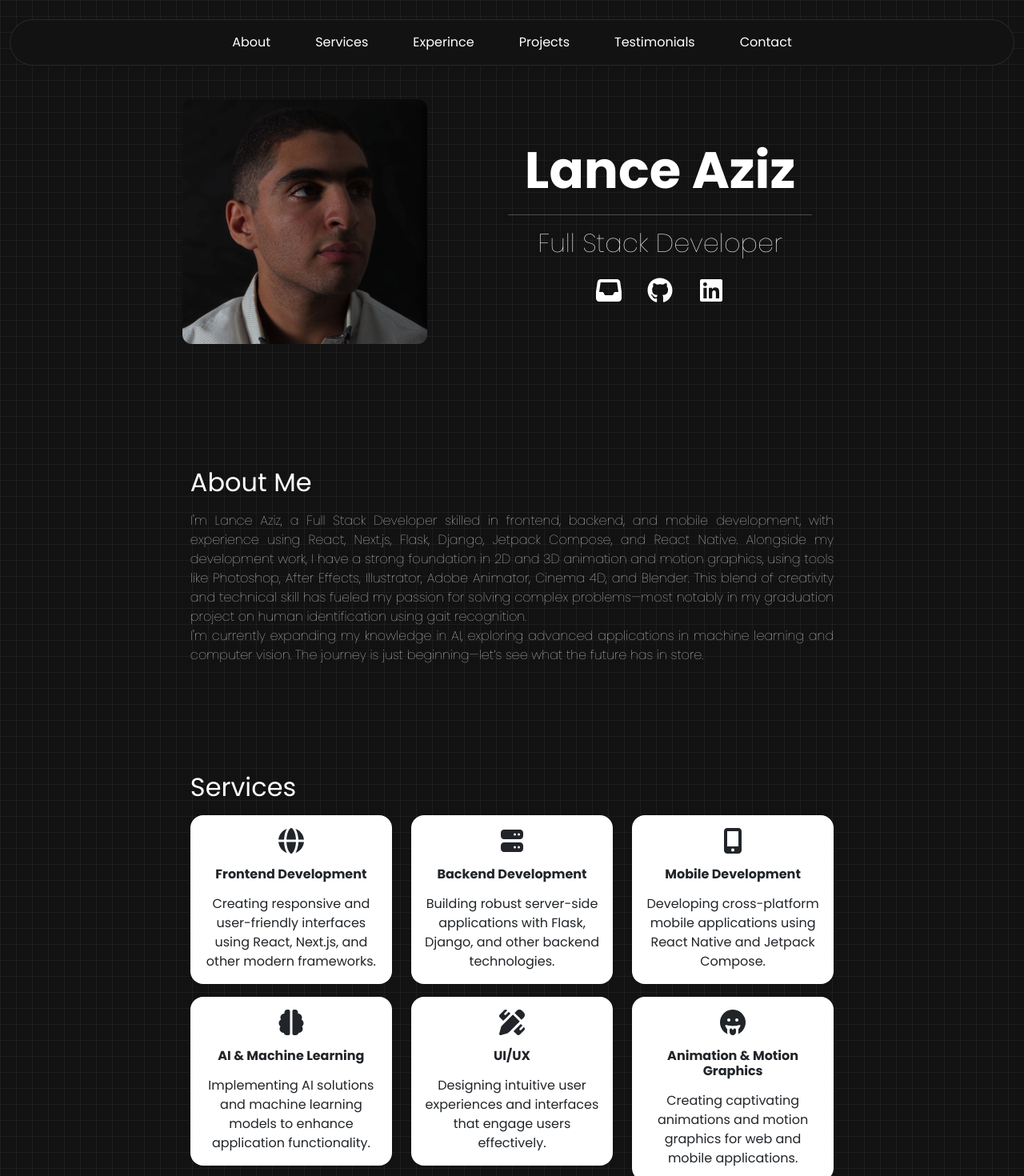
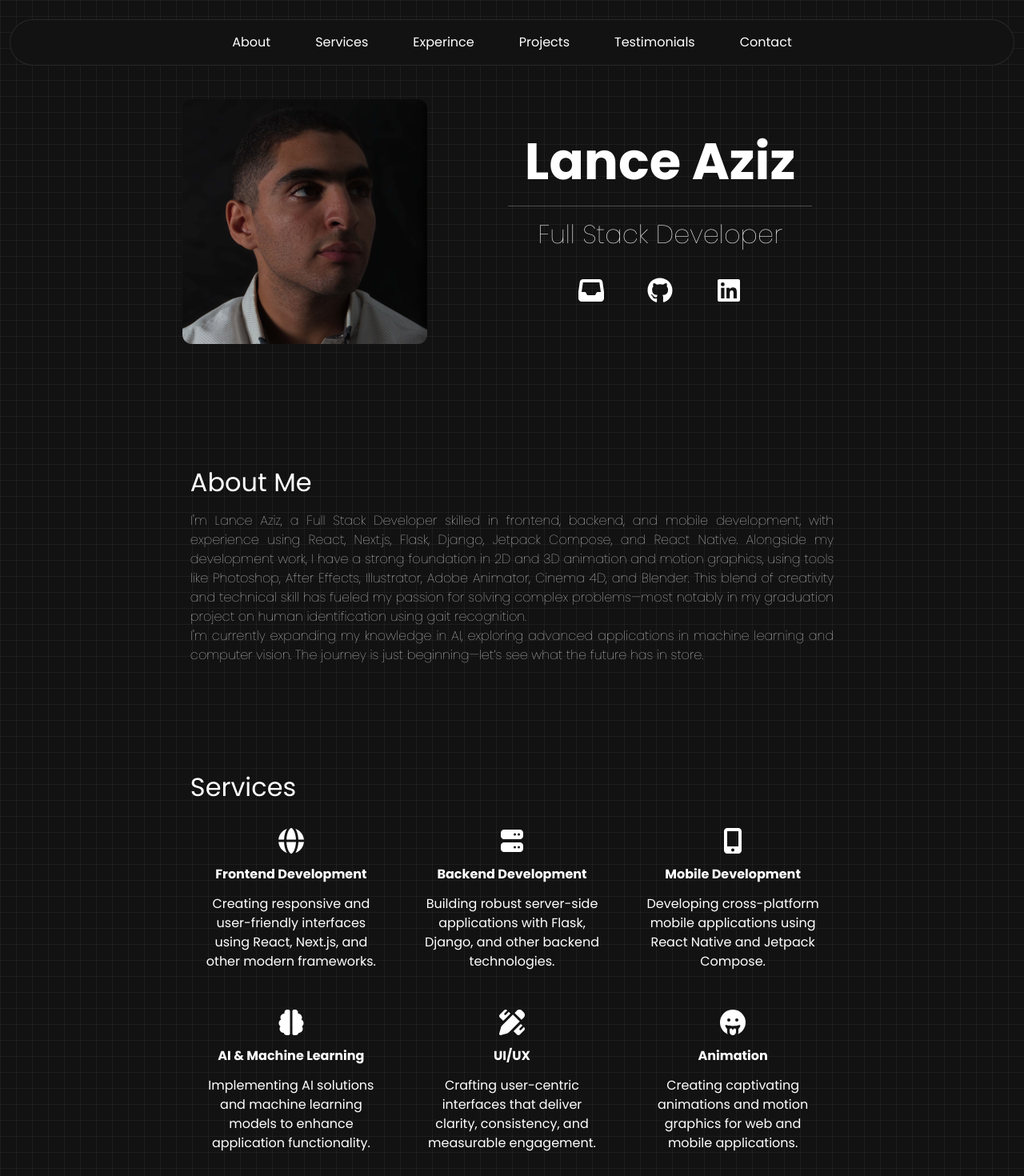
Before and after one commit to LanceAziz/personal-portfolio, a Next.js app: page / in a window 1280 px wide. Shown: the top 1470 px of the page at 80% size. Built offline with nearby package versions, Linux system fonts and the light colour scheme.

Commit message:
services done

```diff
--- a/app/sections/heading/heading.jsx
+++ b/app/sections/heading/heading.jsx
@@ -23,8 +23,8 @@ export default function Heading() {
             </div>
             <div className='col-md-7 py-4 px-5 d-flex justify-content-center flex-column align-items-center'>
                 <h1 className='fa-4x fw-bold'>{text.heading.name}</h1>
-                <Divider width='90%' borderWidth={"1px"}/>
-                <h2 style={{fontWeight:'lighter'}}>{text.heading.title}</h2>
+                <Divider width='90%' borderWidth={"1px"} />
+                <h2 style={{ fontWeight: 'lighter' }}>{text.heading.title}</h2>
                 <div className="d-flex justify-content-center gap-4 mt-4">
                     {text.heading.links.map((link, index) => (
                         <a
@@ -34,7 +34,12 @@ export default function Heading() {
                             onMouseEnter={() => setHoveredIndex(index)}
                             onMouseLeave={() => setHoveredIndex(null)}
                         >
-                            <FontAwesomeIcon icon={link.icon} className={hoveredIndex === index && 'text-light-emphasis'} size="2x" />
+                            <FontAwesomeIcon icon={link.icon}
+                            style={{
+                                ...styles.icon,
+                                ...(hoveredIndex === index ? styles.iconHover : {})
+                            }}
+                            size="2x" />
                         </a>
                     ))}
                 </div>
--- a/app/sections/heading/headingStyles.js
+++ b/app/sections/heading/headingStyles.js
@@ -1,7 +1,18 @@
-export const styles ={
+import { icon } from "@fortawesome/fontawesome-svg-core";
+
+export const styles = {
     photo: {
         width: "100%",
         height: "auto",
-        padding:"20px"
+        padding: "20px"
+    },
+    icon: {
+        padding: "10px",
+        borderRadius: "20%",
+        border: '1px solid transparent',
+    },
+    iconHover: {
+        backgroundColor: '#ffffff16',
+        border: '1px solid #dee2e681',
     }
 }
--- a/app/sections/services/services.jsx
+++ b/app/sections/services/services.jsx
@@ -1,18 +1,20 @@
-import React from 'react'
+"use client"
+import { useState } from 'react'
 import Header from '@/app/components/header/header.jsx'
 import { text } from '../../utils/data.js'
 import { styles } from './servicesStyles.js'
 import { FontAwesomeIcon } from '@fortawesome/react-fontawesome'
 
 export default function Services() {
+    const [activeIndex, setActiveIndex] = useState(null);
     return (
         <div style={styles.container}>
             <Header title={text.sevices.title} />
             <div className="row">
                 {
                     text.sevices.list.map((service, index) => (
-                        <div className="col-md-4" key={index}>
-                            <div className="d-flex flex-column align-items-center justify-content-center text-center p-3 gap-3 bg-white text-dark rounded-4 mb-3">
+                        <div className="col-lg-4 col-md-6" key={index}>
+                            <div onMouseEnter={() => setActiveIndex(index)} onMouseLeave={() => setActiveIndex(null)} className={`d-flex flex-column align-items-center justify-content-center text-center p-3 gap-3 rounded-4 mb-3`} style={activeIndex === index ? styles.hover : undefined}>
                                 <FontAwesomeIcon icon={service.icon} size='2x' />
                                 <h3 className='fs-6 fw-bold'>{service.title}</h3>
                                 <div className='w-100'>
--- a/app/sections/services/servicesStyles.js
+++ b/app/sections/services/servicesStyles.js
@@ -2,4 +2,8 @@ export const styles = {
     container: {
         padding: '0 30px'
     },
+    hover:{
+        backgroundColor: '#ffffff16',
+        border: '1px solid #dee2e681',
+    }
 }
--- a/app/utils/data.js
+++ b/app/utils/data.js
@@ -58,11 +58,11 @@ export const text = {
             {
                 icon: faPenRuler,
                 title: "UI/UX",
-                Description: "Designing intuitive user experiences and interfaces that engage users effectively."
+                Description: "Crafting user-centric interfaces that deliver clarity, consistency, and measurable engagement."
             },
             {
                 icon: faFaceGrinTongue,
-                title: "Animation & Motion Graphics",
+                title: "Animation",
                 Description: "Creating captivating animations and motion graphics for web and mobile applications."
             }
         ]
```
